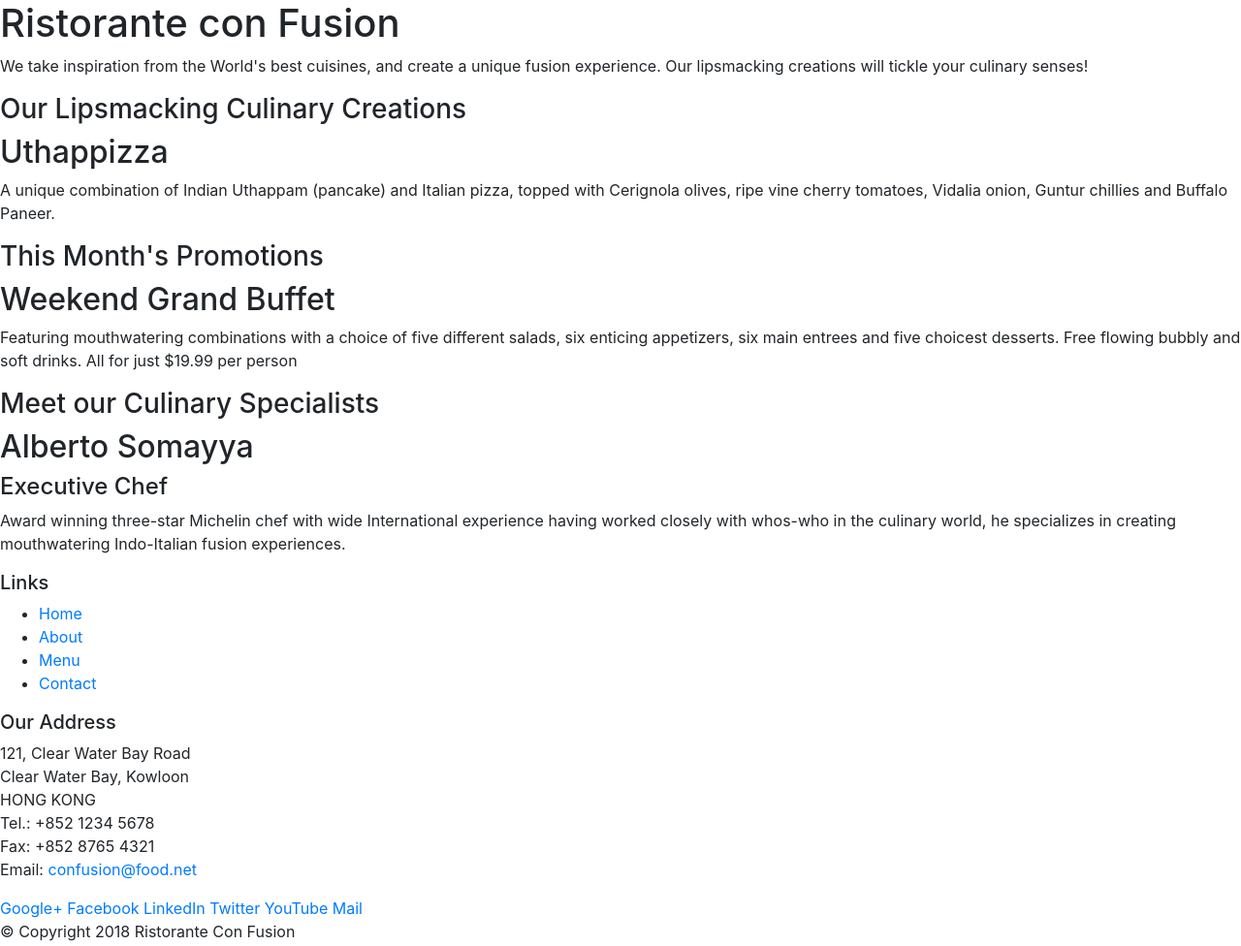
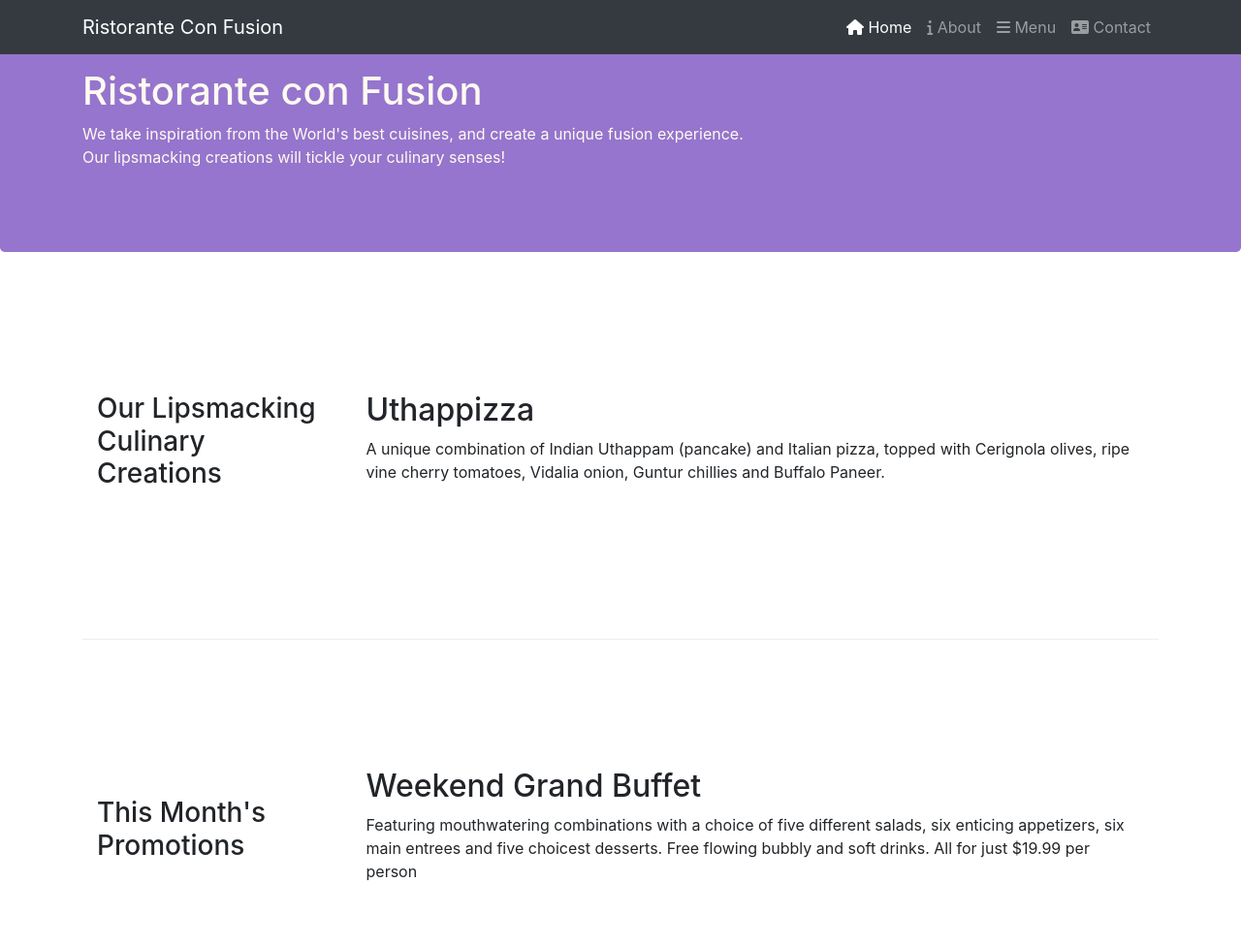
Before and after one commit to arshdeepmay/confusion, a website: page index.html in a window 1280 px wide. Shown: the top 976 px of the page at 97% size. Drawn offline with nearby package versions, Linux system fonts and the light colour scheme.

Commit message:
icons and navbar

```diff
--- a/index.html
+++ b/index.html
@@ -2,110 +2,141 @@
 <html lang="en">
 
 <head>
+    <title>Ristorante Con Fusion</title>
+
+    <!-- Required meta tags always come first -->
     <meta charset="utf-8">
     <meta name="viewport" content="width=device-width, initial-scale=1, shrink-to-fit=no">
     <meta http-equiv="x-ua-compatible" content="ie=edge">
 
+    <!-- Bootstrap CSS -->
+    <link rel="stylesheet" href="https://cdnjs.cloudflare.com/ajax/libs/font-awesome/6.0.0-beta2/css/all.min.css" integrity="sha512-YWzhKL2whUzgiheMoBFwW8CKV4qpHQAEuvilg9FAn5VJUDwKZZxkJNuGM4XkWuk94WCrrwslk8yWNGmY1EduTA==" crossorigin="anonymous" referrerpolicy="no-referrer" />
     <link rel="stylesheet" href="node_modules/bootstrap/dist/css/bootstrap.min.css">
-
-    <title>Ristorante Con Fusion</title>
+    <link href="styles.css" rel="stylesheet">
 </head>
 
 <body>
 
-    <header>
-        <div>
-            <div>
-                <div>
+    <nav class="navbar navbar-dark navbar-expand-sm bg-dark fixed-top">
+        <div class="container">
+            <button class="navbar-toggler" type="button" data-toggle="collapse" data-toggle="collapse" data-target="#navbarToggleExternalContent" aria-controls="navbarToggleExternalContent" aria-expanded="false" aria-label="Toggle navigation">
+                <span class="navbar-toggler-icon"></span>
+            </button>
+           <a class="navbar-brand mr-auto" href="#">Ristorante Con Fusion</a>
+
+           <div class="collapse navbar-collapse" id="navbarToggleExternalContent">
+            <ul class="navbar-nav ml-auto">
+                <li class="nav-item active">
+                    <a class="nav-link" href="#"><span><i class="fa-solid fa-house"></i></span> Home</a>
+                </li>
+                <li class="nav-item">
+                    <a class="nav-link" href="./aboutus.html"><span><i class="fa-solid fa-info"></i></span> About</a>
+                </li>
+                <li class="nav-item">
+                    <a class="nav-link" href="#"><span><i class="fa-solid fa-bars"></i></span> Menu</a>
+                </li>
+                <li class="nav-item">
+                    <a class="nav-link" href="#"><span><i class="fa-solid fa-address-card"></i></span> Contact</a>
+                </li>
+            </ul>
+        </div>
+
+        </div>
+    </nav>
+
+    <header class="jumbotron">
+        <div class="container">
+            <div class="row row-header">
+                <div class="col-12 col-sm-8">
                     <h1>Ristorante con Fusion</h1>
                     <p>We take inspiration from the World's best cuisines, and create a unique fusion experience. Our lipsmacking creations will tickle your culinary senses!</p>
                 </div>
-                <div>
+                <div class="col col-sm">
                 </div>
             </div>
         </div>
     </header>
 
-    <div>
-        <div>
-            <div>
+    <div class="container">
+        <div class="row row-content align-items-center">
+            <div class="col-sm-4 col-md-3 flex-last">
                 <h3>Our Lipsmacking Culinary Creations</h3>
             </div>
-            <div>
+            <div class="col-sm col-md flex-first">
                 <h2>Uthappizza</h2>
-                <p>A unique combination of Indian Uthappam (pancake) and Italian pizza, topped with Cerignola olives, ripe vine cherry tomatoes, Vidalia onion, Guntur chillies and Buffalo Paneer.</p>
+                <p class="hidden-xs-down">A unique combination of Indian Uthappam (pancake) and Italian pizza, topped with Cerignola olives, ripe vine cherry tomatoes, Vidalia onion, Guntur chillies and Buffalo Paneer.</p>
             </div>
         </div>
 
 
-        <div>
-            <div>
+        <div class="row row-content align-items-center">
+            <div class="col-sm-4 col-md-3">
                 <h3>This Month's Promotions</h3>
             </div>
-            <div>
+            <div class="col-sm col-md">
                 <h2>Weekend Grand Buffet</h2>
-                <p>Featuring mouthwatering combinations with a choice of five different salads, six enticing appetizers, six main entrees and five choicest desserts. Free flowing bubbly and soft drinks. All for just $19.99 per person </p>
+                <p class="hidden-xs-down">Featuring mouthwatering combinations with a choice of five different salads, six enticing appetizers, six main entrees and five choicest desserts. Free flowing bubbly and soft drinks. All for just $19.99 per person </p>
             </div>
         </div>
 
-        <div>
-            <div>
+        <div class="row row-content align-items-center">
+            <div class="col-sm-4 col-md-3 flex-last">
                 <h3>Meet our Culinary Specialists</h3>
             </div>
-            <div>
+            <div class="col-sm col-md flex-first">
                 <h2>Alberto Somayya</h2>
                 <h4>Executive Chef</h4>
-                <p>Award winning three-star Michelin chef with wide International experience having worked closely with whos-who in the culinary world, he specializes in creating mouthwatering Indo-Italian fusion experiences. </p>
+                <p class="hidden-xs-down">Award winning three-star Michelin chef with wide International experience having worked closely with whos-who in the culinary world, he specializes in creating mouthwatering Indo-Italian fusion experiences. </p>
             </div>
         </div>
     </div>
 
-    <footer>
-        <div>
-            <div>
-                <div>
+    <footer class="footer">
+        <div class="container">
+            <div class="row">
+                <div class="col-5 offset-1 col-sm-2">
                     <h5>Links</h5>
-                    <ul>
-                        <li><a href="#">Home</a></li>
-                        <li><a href="#">About</a></li>
+                    <ul class="list-unstyled">
+                        <li><a href="index.html">Home</a></li>
+                        <li><a href="aboutUs.html">About</a></li>
                         <li><a href="#">Menu</a></li>
                         <li><a href="#">Contact</a></li>
                     </ul>
                 </div>
-                <div>
+                <div class="col-6 col-sm-5">
                     <h5>Our Address</h5>
                     <address>
 		              121, Clear Water Bay Road<br>
 		              Clear Water Bay, Kowloon<br>
 		              HONG KONG<br>
-		              Tel.: +852 1234 5678<br>
-		              Fax: +852 8765 4321<br>
-		              Email: <a href="mailto:confusion@food.net">confusion@food.net</a>
+		              <i class="fa-solid fa-tty"></i>: +852 1234 5678<br>
+		              <i class="fa-solid fa-fax"></i>: +852 8765 4321<br>
+		              <i class="fa-solid fa-at"></i>: <a href="mailto:confusion@food.net">confusion@food.net</a>
 		           </address>
                 </div>
-                <div>
-                    <div>
-                        <a href="http://google.com/+">Google+</a>
-                        <a href="http://www.facebook.com/profile.php?id=">Facebook</a>
-                        <a href="http://www.linkedin.com/in/">LinkedIn</a>
-                        <a href="http://twitter.com/">Twitter</a>
-                        <a href="http://youtube.com/">YouTube</a>
-                        <a href="mailto:">Mail</a>
+                <div class="col col-sm-4 align-self-center">
+                    <div style="text-align:center">
+                        <button><a href="http://google.com/+"> <i class="fa-brands fa-google-plus"></i> </a></button>
+                        <button><a href="http://www.facebook.com/profile.php?id="> <i class="fa-brands fa-facebook"></i> </a>  </button>
+                        <button><a href="http://www.linkedin.com/in/"> <i class="fa-brands fa-linkedin"></i> </a>  </button>
+                        <button><a href="http://twitter.com/">  <i class="fa-brands fa-twitter"></i> </a>  </button>
+                        <button><a href="http://youtube.com/"> <i class="fa-brands fa-youtube"></i> </a>  </button>
+                        <button><a href="mailto:"> <i class="fa-solid fa-envelope"></i> </a>  </button>
                     </div>
                 </div>
            </div>
-           <div>
-                <div>
-                    <p>© Copyright 2018 Ristorante Con Fusion</p>
+           <div class="row justify-content-center">
+                <div class="col-auto">
+                    <p>© Copyright 2015 Ristorante Con Fusion</p>
                 </div>
            </div>
         </div>
     </footer>
 
-    <script src="node_modules/jquery/dist/jquery.slim.min.js"></script>
-    <script src="node_modules/popper.js/dist/umd/popper.min.js"></script>
+    <!-- jQuery first, then Tether, then Bootstrap JS. -->
+    <script src="node_modules/jquery/dist/jquery.min.js"></script>
+    <script src="node_modules/tether/dist/js/tether.min.js"></script>
     <script src="node_modules/bootstrap/dist/js/bootstrap.min.js"></script>
-
 </body>
 
 </html>
--- a/package.json
+++ b/package.json
@@ -15,6 +15,7 @@
   },
   "dependencies": {
     "bootstrap": "^4.6.1",
+    "font-awesome": "^4.7.0",
     "jquery": "^3.5.1",
     "popper.js": "^1.16.1"
   }
--- /dev/null
+++ b/styles.css
@@ -0,0 +1,39 @@
+.row-header{
+    margin:0px auto;
+    padding:0px;
+}
+
+.row-content {
+    margin:0px auto;
+    padding: 50px 0px 50px 0px;
+    border-bottom: 1px ridge;
+    min-height:400px;
+}
+
+
+.small-margin{
+    margin-left: 1%;
+}
+
+.container-fluid{
+    margin: 0 0 0 3%;
+    max-width: fit-content;
+}
+
+.jumbotron{
+    padding:70px 30px 70px 0;
+    margin:0px auto;
+    background: #9575CD ;
+    color:floralwhite;
+}
+
+address{
+    font-size:80%;
+    margin:0px;
+}
+
+.footer{
+    background: #d4c8eb ;
+    margin:0px auto;
+    padding: 20px 0px 20px 0px;
+}
```
Also changed, not shown: aboutUs.html (added, +136 -0 lines), 1 other file.
